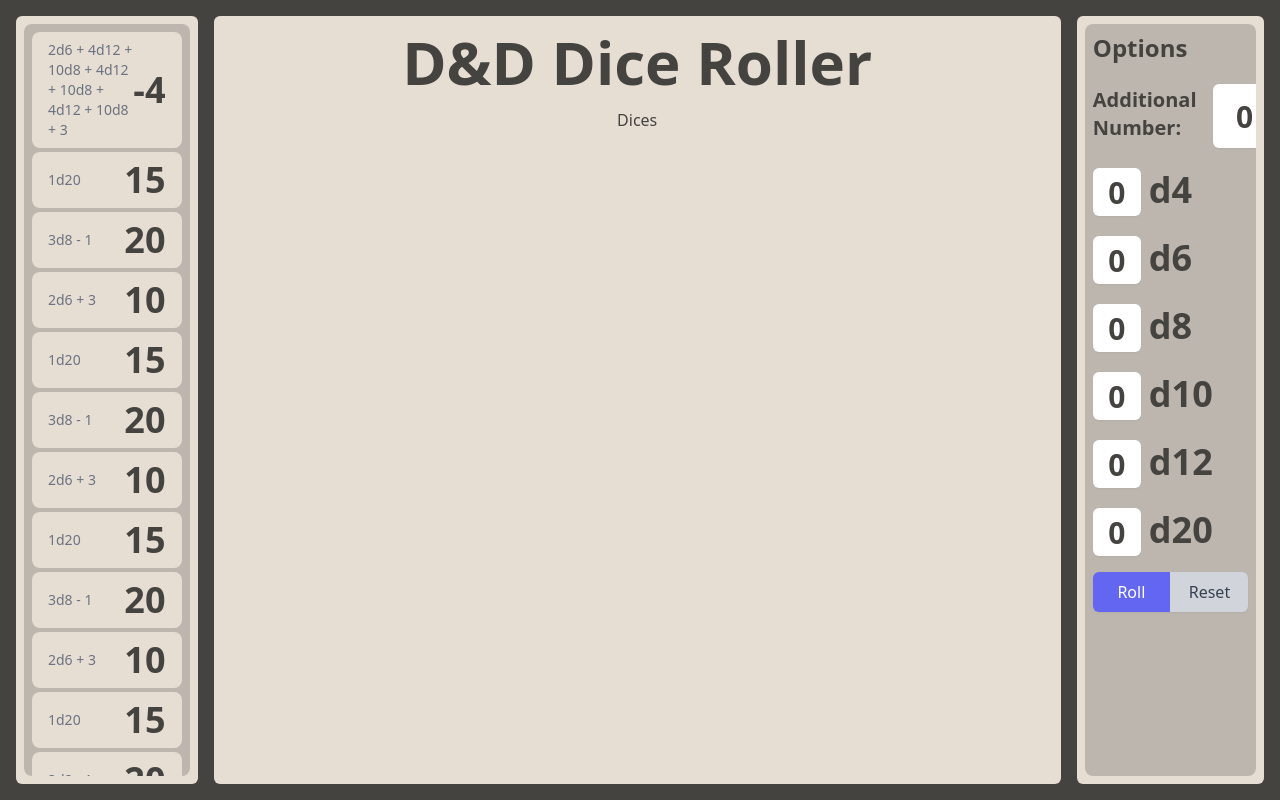
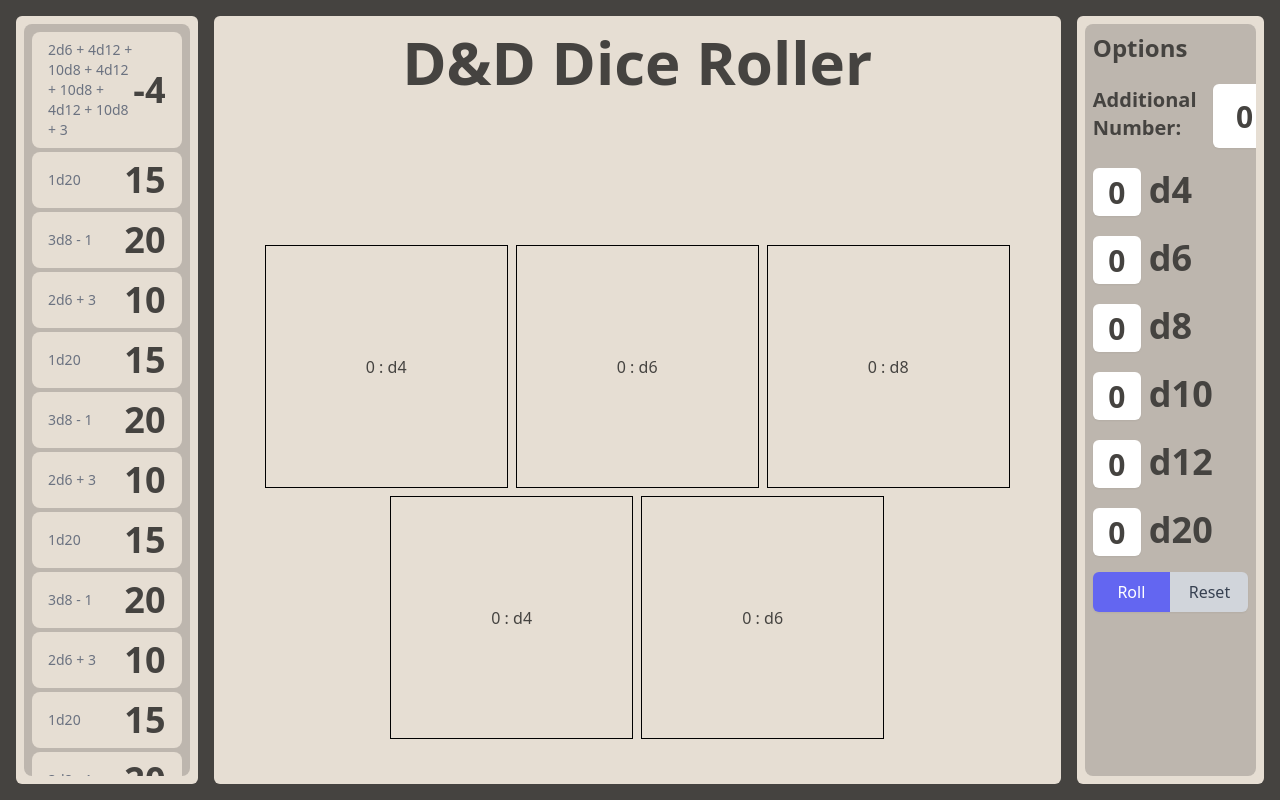
Before and after one commit to dimon-maksi/D-and-D-Dice-Roller, a React (Vite) app: page / in a window 1280 px wide. Built offline with nearby package versions, Linux system fonts and the light colour scheme.

Commit message:
feat: dices view

```diff
--- a/src/App.tsx
+++ b/src/App.tsx
@@ -6,7 +6,7 @@ import Options from './components/Options';
 
 function App() {
   return (
-    <div className="bg-primary p-4 h-screen flex gap-4">
+    <div className="bg-primary p-4 h-screen flex gap-4 overflow-hidden">
       <div className="column hidden lg:flex lg:w-[15%]">
         <History />
       </div>
--- a/src/components/Dices.tsx
+++ b/src/components/Dices.tsx
@@ -1,9 +1,37 @@
 import React from 'react'
 
-const Dices = () => {
-  return (
-    <div>Dices</div>
-  )
+interface Dice {
+  type: string;
+  value: number;
 }
 
-export default Dices
+const mockDices: Dice[] = [
+  { type: 'd4', value: 0 },
+  { type: 'd6', value: 0 },
+  { type: 'd8', value: 0 },
+  { type: 'd4', value: 0 },
+  { type: 'd6', value: 0 },
+];
+
+const Dices = () => {
+  const diceCount = mockDices.length;
+  const size = Math.max(128 - diceCount, 10) + 120; // ToDo: Think about a better way to calculate the size
+
+  return (
+    <div className="flex justify-center items-center h-full">
+      <div className="flex flex-wrap justify-center items-center max-w-full">
+        {mockDices.map((dice, index) => (
+          <div
+            key={index}
+            className="flex justify-center items-center border border-black m-1 text-center"
+            style={{ width: size, height: size }}
+          >
+            {dice.value} : {dice.type}
+          </div>
+        ))}
+      </div>
+    </div>
+  );
+};
+
+export default Dices;
```
